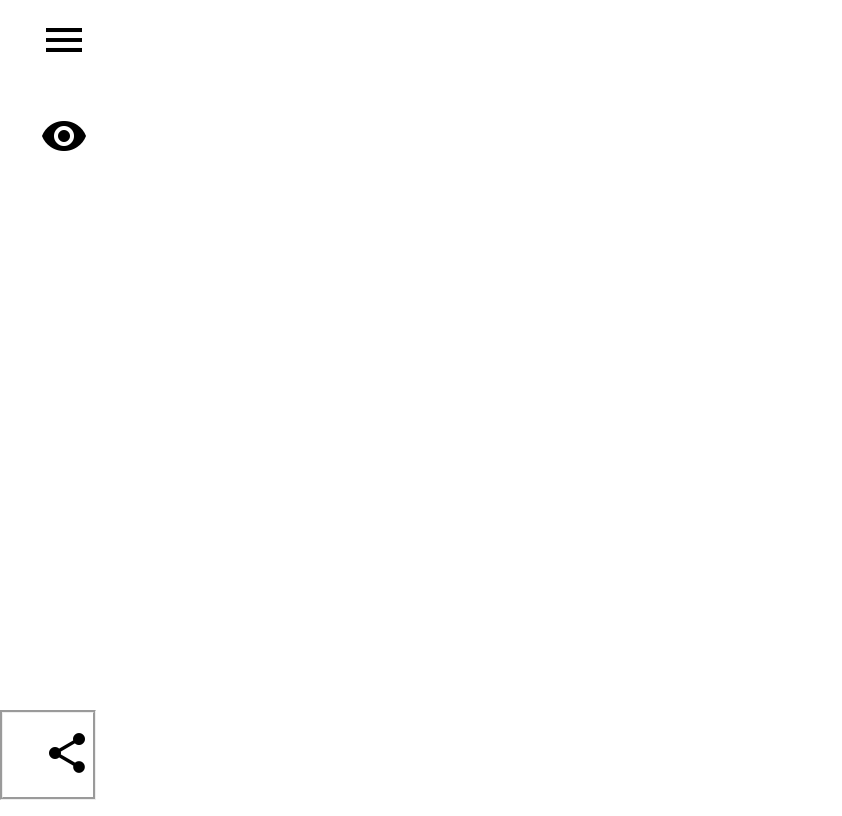
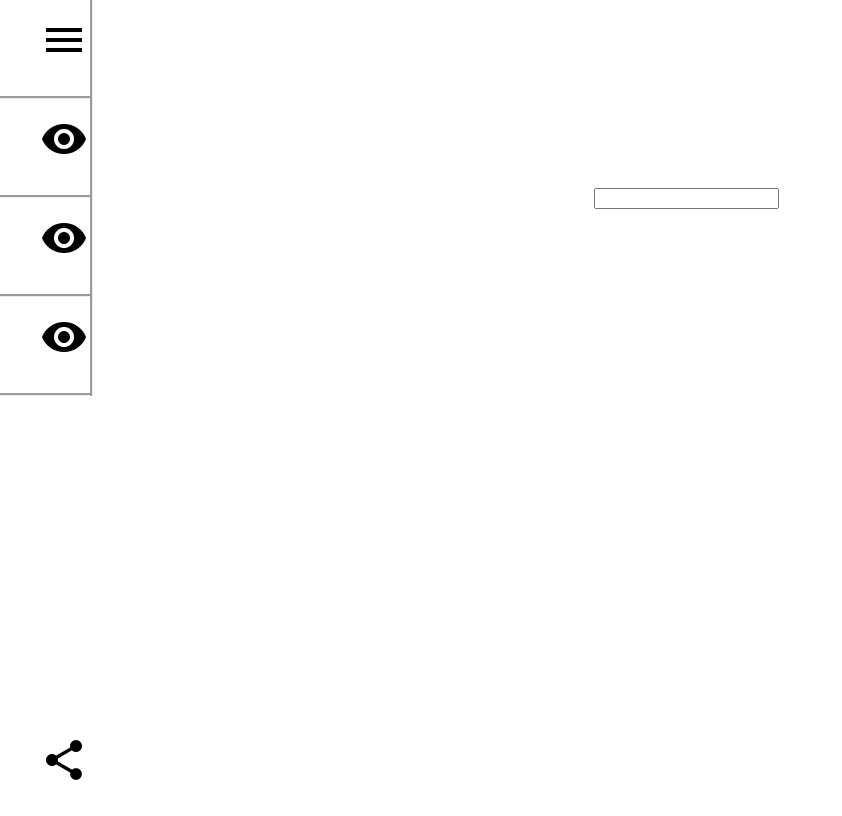
Before and after one commit to anhtn03/AppNoteWeb, an Angular app: page / in a window 1280 px wide. Shown: the whole page, without its empty margins (0-842 px from the left). Built offline with nearby package versions, Linux system fonts and the light colour scheme.

Commit message:
commit for fix error install primeng

```diff
--- a/src/app/components/note-web-app/note-web-app.component.html
+++ b/src/app/components/note-web-app/note-web-app.component.html
@@ -1,8 +1,24 @@
+<div class="main">
+
     <div class="card">
         <div class="menu-solution">
             <ul>
                 <li>
                     <mat-icon class="icon menu">menu</mat-icon>
+                </li>
+            </ul>
+        </div>
+        <div class="underfine menu-solution">
+            <ul>
+                <li>
+                    <mat-icon class="icon menu">remove_red_eye</mat-icon>
+                </li>
+            </ul>
+        </div>
+        <div class="underfine menu-solution">
+            <ul>
+                <li>
+                    <mat-icon class="icon menu">remove_red_eye</mat-icon>
                 </li>
             </ul>
         </div>
@@ -22,3 +38,8 @@
             </ul>
         </div>
     </div>
+
+    <div class="container">
+        <input>
+    </div>
+</div>
--- a/src/app/components/note-web-app/note-web-app.component.scss
+++ b/src/app/components/note-web-app/note-web-app.component.scss
@@ -1,32 +1,47 @@
-.menu{
+.menu {
     zoom: 2 !important;
 }
 
-.share{
+.share {
     zoom: 2 !important;
 }
 
-.card{
+.card {
     height: 100%;
     width: 7%;
+    border-right-style: groove;
 }
 
-.share-info{
+.share-info {
     position: absolute;
     bottom: 0;
     width: 7%;
-    border-style: groove;
+    height: 5rem;
+    &:hover {
+        background-color: yellow;
+        transition: 0.4s;
+    }
+    // border-style: groove;
 }
 
-.menu-solution{
+.menu-solution {
     height: 5rem;
-    // border-style: groove;s
+    border-bottom-style: groove;
+    // border-style: groove;
     &:hover {
         background-color: yellow;
         transition: 0.4s;
     }
 }
 
+.main {
+    display: flex;
+}
+
+.container {
+    margin: auto;
+}
+
 // .bottom{
 //     position: fixed;
 //     bottom: 0;
```
Also changed, not shown: src/styles.scss (+10 -3 lines), 1 other file (tests, documents, lock files or other folders). Lines whose indentation alone changed are shown as unchanged.
